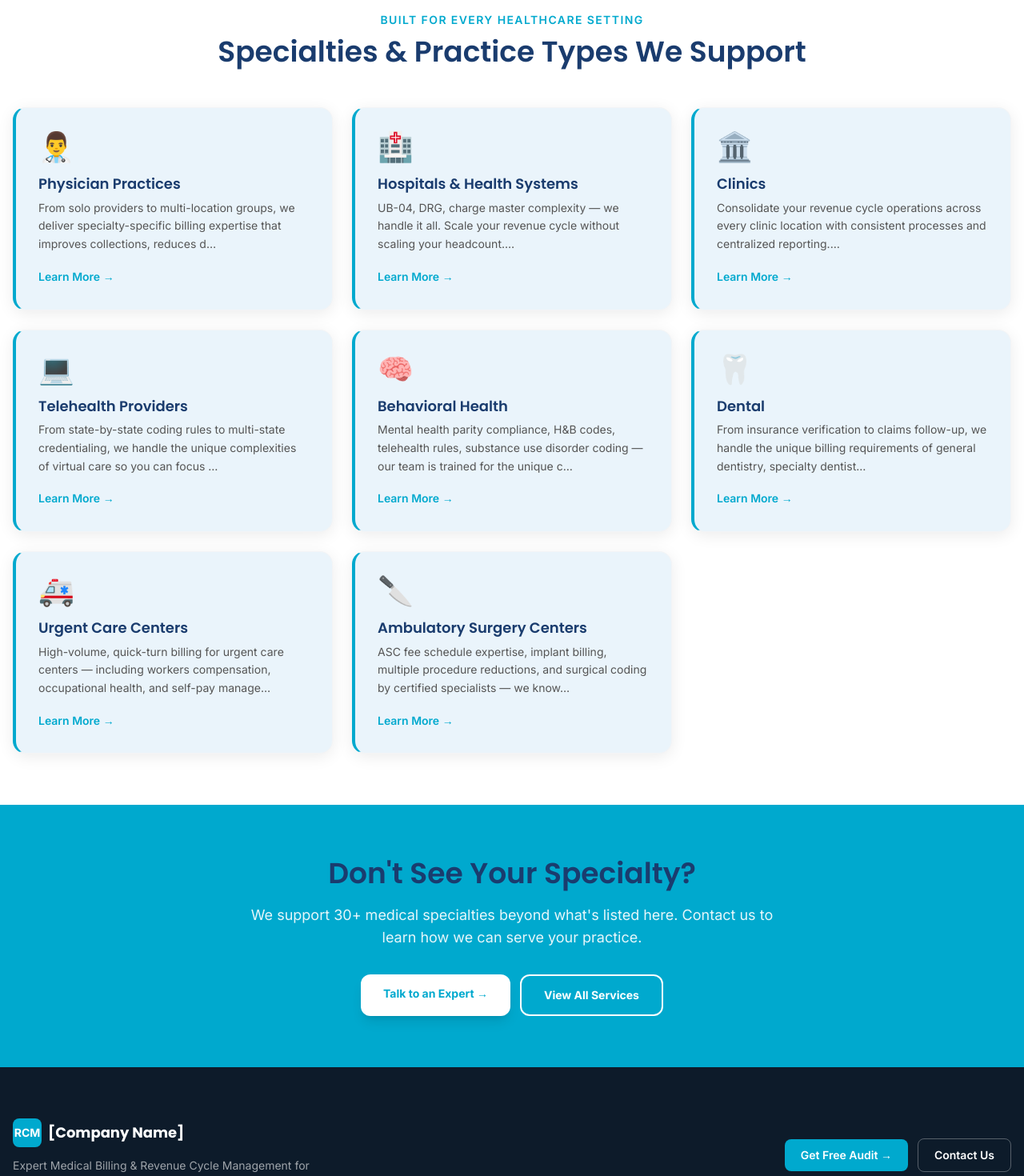
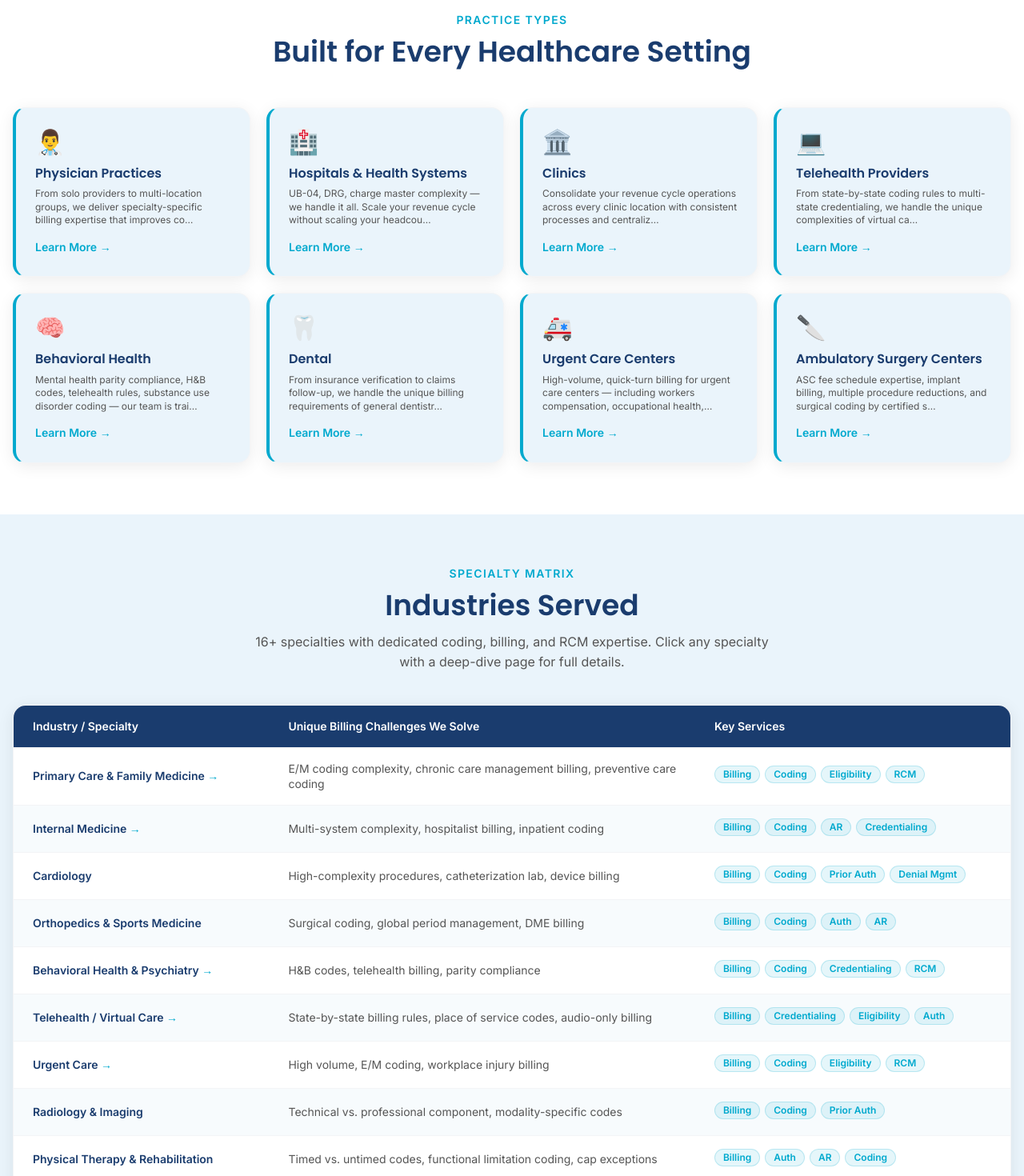
Before and after one commit to raffayprogrammer/Website, a Next.js app: page /industries in a window 1280 px wide. Shown: the part 560-2030 px from the top of the page at 80% size. Built offline with nearby package versions, Linux system fonts and the light colour scheme.

Commit message:
Sections 6.11 and 7 alignment - VMA Services 10 + VMA Advantages comparison table; Industries page with 16-row Specialty Matrix per spec 7.2

```diff
--- a/src/app/industries/page.tsx
+++ b/src/app/industries/page.tsx
@@ -4,49 +4,60 @@ import PageLayout from "@/components/shared/PageLayout";
 import PageHero from "@/components/shared/PageHero";
 import CtaBanner from "@/components/shared/CtaBanner";
 import { industries } from "@/data/industries";
+import { specialtyTable } from "@/data/specialty-table";
 
+/* Section 7.0 — SEO */
 export const metadata: Metadata = {
-  title: "Industries We Serve | Medical Billing for Every Specialty | [Company Name]",
+  title: "Medical Billing for All Specialties & Practice Types | [Company Name]",
   description:
-    "Specialty-specific medical billing and RCM services for physician practices, hospitals, clinics, telehealth, behavioral health, urgent care, and more.",
+    "Specialty-specific medical billing and RCM services for physician practices, hospitals, telehealth, behavioral health, urgent care, and more across the United States.",
+  keywords: [
+    "specialty medical billing",
+    "physician practice billing",
+    "hospital billing services",
+    "telehealth billing",
+    "behavioral health billing",
+  ],
 };
 
 export default function IndustriesOverview() {
   return (
     <PageLayout>
+      {/* 7.1 Hero */}
       <PageHero
         eyebrow="Industries"
         title="One Partner. Every Specialty."
-        subtitle="Healthcare billing is not one-size-fits-all. Every specialty has unique coding rules, payer requirements, and documentation standards. We build specialty-specific RCM programs for every practice type."
+        subtitle="Healthcare billing is not one-size-fits-all. Every specialty has unique coding rules, payer requirements, and documentation standards. [Company Name] builds specialty-specific RCM programs for every practice type."
         crumbs={[{ label: "Industries" }]}
       />
 
+      {/* Practice-type cards (deep-dive industry pages) */}
       <section className="py-16 bg-white">
         <div className="max-w-7xl mx-auto px-4">
           <div className="text-center mb-12">
             <p className="text-cyan font-semibold uppercase tracking-widest text-sm mb-2">
+              Practice Types
+            </p>
+            <h2 className="t-h2-section font-[family-name:var(--font-poppins)]">
               Built for Every Healthcare Setting
-            </p>
-            <h2 className="text-3xl lg:text-4xl font-bold text-navy font-[family-name:var(--font-poppins)]">
-              Specialties &amp; Practice Types We Support
             </h2>
           </div>
 
-          <div className="grid sm:grid-cols-2 lg:grid-cols-3 gap-6">
+          <div className="grid sm:grid-cols-2 lg:grid-cols-4 gap-5">
             {Object.values(industries).map((ind) => (
               <Link
                 key={ind.slug}
                 href={`/industries/${ind.slug}`}
-                className="bg-ice border border-gray-100 rounded-2xl p-7 card-hover border-l-4 border-l-cyan group block"
+                className="bg-ice border border-gray-100 rounded-2xl p-6 card-hover border-l-4 border-l-cyan group block"
               >
-                <div className="text-4xl mb-4">{ind.icon}</div>
-                <h3 className="font-bold text-navy text-lg font-[family-name:var(--font-poppins)] mb-2">
+                <div className="text-3xl mb-3">{ind.icon}</div>
+                <h3 className="font-bold text-navy text-base font-[family-name:var(--font-poppins)] mb-2">
                   {ind.title}
                 </h3>
-                <p className="text-body text-sm leading-relaxed mb-4">
-                  {ind.heroSubheadline.slice(0, 130)}…
+                <p className="text-body text-xs leading-snug mb-3 line-clamp-3">
+                  {ind.heroSubheadline.slice(0, 110)}…
                 </p>
-                <span className="text-cyan font-semibold text-sm inline-flex items-center gap-1 group-hover:gap-2 transition-all">
+                <span className="text-cyan font-semibold text-sm group-hover:gap-2 transition-all inline-flex items-center gap-1">
                   Learn More →
                 </span>
               </Link>
@@ -55,12 +66,105 @@ export default function IndustriesOverview() {
         </div>
       </section>
 
+      {/* 7.2 Industries Served — full specialty matrix */}
+      <section className="py-16 bg-ice">
+        <div className="max-w-7xl mx-auto px-4">
+          <div className="text-center mb-10">
+            <p className="text-cyan font-semibold uppercase tracking-widest text-sm mb-2">
+              Specialty Matrix
+            </p>
+            <h2 className="t-h2-section font-[family-name:var(--font-poppins)] mb-3">
+              Industries Served
+            </h2>
+            <p className="text-body max-w-2xl mx-auto">
+              16+ specialties with dedicated coding, billing, and RCM expertise.
+              Click any specialty with a deep-dive page for full details.
+            </p>
+          </div>
+
+          {/* Desktop / tablet table */}
+          <div className="hidden md:block bg-white rounded-2xl border border-gray-100 shadow-card overflow-hidden">
+            <div className="grid grid-cols-[1.2fr_2fr_1.3fr] bg-navy text-white font-semibold text-sm px-6 py-4">
+              <div>Industry / Specialty</div>
+              <div>Unique Billing Challenges We Solve</div>
+              <div>Key Services</div>
+            </div>
+            {specialtyTable.map((row, i) => (
+              <div
+                key={row.industry}
+                className={`grid grid-cols-[1.2fr_2fr_1.3fr] px-6 py-4 border-t border-gray-100 text-sm items-center ${
+                  i % 2 === 1 ? "bg-ice/40" : "bg-white"
+                }`}
+              >
+                <div className="font-semibold text-navy">
+                  {row.href ? (
+                    <Link href={row.href} className="hover:text-cyan transition-colors">
+                      {row.industry} <span className="text-cyan">→</span>
+                    </Link>
+                  ) : (
+                    row.industry
+                  )}
+                </div>
+                <div className="text-body text-sm leading-snug">{row.challenges}</div>
+                <div className="text-charcoal text-xs">
+                  {row.services.split(",").map((s, idx) => (
+                    <span
+                      key={idx}
+                      className="inline-block bg-cyan/10 text-cyan border border-cyan/20 rounded-full px-2.5 py-0.5 mr-1.5 mb-1 font-semibold"
+                    >
+                      {s.trim()}
+                    </span>
+                  ))}
+                </div>
+              </div>
+            ))}
+          </div>
+
+          {/* Mobile stack */}
+          <div className="md:hidden space-y-4">
+            {specialtyTable.map((row) => (
+              <div
+                key={row.industry}
+                className="bg-white rounded-xl p-5 border-l-4 border-l-cyan border border-gray-100 shadow-card"
+              >
+                <h3 className="font-bold text-navy text-base font-[family-name:var(--font-poppins)] mb-2">
+                  {row.href ? (
+                    <Link href={row.href} className="hover:text-cyan">
+                      {row.industry} →
+                    </Link>
+                  ) : (
+                    row.industry
+                  )}
+                </h3>
+                <p className="text-body text-xs uppercase tracking-widest font-semibold mb-1">
+                  Challenges We Solve
+                </p>
+                <p className="text-body text-sm mb-3">{row.challenges}</p>
+                <p className="text-body text-xs uppercase tracking-widest font-semibold mb-1">
+                  Key Services
+                </p>
+                <div>
+                  {row.services.split(",").map((s, idx) => (
+                    <span
+                      key={idx}
+                      className="inline-block bg-cyan/10 text-cyan border border-cyan/20 rounded-full px-2.5 py-0.5 mr-1.5 mb-1 font-semibold text-xs"
+                    >
+                      {s.trim()}
+                    </span>
+                  ))}
+                </div>
+              </div>
+            ))}
+          </div>
+        </div>
+      </section>
+
       <CtaBanner
         title="Don't See Your Specialty?"
         subtitle="We support 30+ medical specialties beyond what's listed here. Contact us to learn how we can serve your practice."
-        primaryLabel="Talk to an Expert →"
+        primaryLabel="▶ Talk to an Expert →"
         primaryHref="/contact"
-        secondaryLabel="View All Services"
+        secondaryLabel="▶ View All Services →"
         secondaryHref="/services"
       />
     </PageLayout>
--- a/src/data/services.ts
+++ b/src/data/services.ts
@@ -685,16 +685,25 @@ export const services: Record<string, ServiceData> = {
     related: ["medical-billing", "accounts-receivable", "charge-entry"],
   },
 
+  /* Section 6.11 — Virtual Medical Assistants Service Page (spec-verbatim) */
   "virtual-medical-assistants": {
     slug: "virtual-medical-assistants",
     title: "Virtual Medical Assistants",
-    metaTitle: "Virtual Medical Assistants for Healthcare | Trained VMAs",
+    metaTitle: "Virtual Medical Assistants for Healthcare | Trained VMAs | [Company Name]",
     metaDesc:
-      "Trained virtual medical assistants to handle scheduling, patient communications, billing support, and administrative workflows.",
+      "Trained virtual medical assistants to handle scheduling, patient communications, billing support, and administrative workflows for your healthcare practice.",
+    keywords: [
+      "virtual medical assistant",
+      "healthcare virtual assistant",
+      "medical VMA",
+      "remote medical staff",
+      "healthcare administrative support",
+    ],
+    heroCta: "Build Your Virtual Team Today",
     icon: "🎧",
     heroHeadline: "Expand Your Team Without Expanding Your Overhead",
     heroSubheadline:
-      "Staffing shortages are one of the biggest challenges facing healthcare practices today. Our Virtual Medical Assistants (VMAs) provide fully trained, HIPAA-compliant administrative support — at a fraction of the cost of in-house hires.",
+      "Staffing shortages are one of the biggest challenges facing healthcare practices today. [Company Name]'s Virtual Medical Assistants (VMAs) provide fully trained, HIPAA-compliant administrative support — at a fraction of the cost of in-house hires.",
     painPoints: [
       "Front-desk staff overwhelmed with admin tasks",
       "High in-house staff turnover and recruiting cost",
@@ -711,14 +720,29 @@ export const services: Record<string, ServiceData> = {
       { step: "4", activity: "Weekly QA reviews and feedback" },
       { step: "5", activity: "Scalable team adds/removes within days" },
     ],
+    deliverablesTitle: "VMA Services Include",
     deliverables: [
-      "Patient scheduling & appointment management",
-      "Insurance verification & pre-auth support",
+      "Patient scheduling and appointment management",
+      "Insurance verification and pre-authorization support",
       "Patient intake and registration",
-      "Medical records requests & referral coordination",
+      "Medical records requests and management",
+      "Referral coordination",
+      "Billing follow-up support",
+      "Patient communication (calls, emails, portal messages)",
       "Prescription refill request routing",
-      "Patient calls, emails, and portal messages",
-      "General administrative support",
+      "Prior authorization initiation",
+      "General administrative and clerical support",
+    ],
+    kpisEyebrow: "In-House vs. VMA",
+    kpisTitle: "VMA Advantages",
+    kpisColumns: { kpi: "Feature", industry: "In-House Staff", target: "[Company Name] VMA" },
+    kpis: [
+      { kpi: "Hiring & Training Time", industry: "4–8 weeks",            target: "Ready within 1 week" },
+      { kpi: "Monthly Cost",           industry: "$4,000–$6,000+",       target: "60–70% less" },
+      { kpi: "HIPAA Compliance",       industry: "Your responsibility to train", target: "Pre-trained, BAA provided" },
+      { kpi: "Turnover Risk",          industry: "High (industry avg 30–50%)",  target: "Managed by us — no gaps" },
+      { kpi: "Scalability",            industry: "Slow / costly",        target: "Add or remove staff in days" },
+      { kpi: "Coverage Hours",         industry: "Limited to office hours", target: "Flexible / extended hours available" },
     ],
     whoFor: [
       "Practices facing staffing shortages",
--- /dev/null
+++ b/src/data/specialty-table.ts
@@ -0,0 +1,28 @@
+/* Section 7.2 — Industries Served full table (16 rows per spec).
+   Maps each specialty to its unique billing challenges and recommended services. */
+export type SpecialtyRow = {
+  industry: string;
+  challenges: string;
+  services: string;
+  /** Optional link to an individual industry page if one exists. */
+  href?: string;
+};
+
+export const specialtyTable: SpecialtyRow[] = [
+  { industry: "Primary Care & Family Medicine",   challenges: "E/M coding complexity, chronic care management billing, preventive care coding",     services: "Billing, Coding, Eligibility, RCM",            href: "/industries/physician-practices" },
+  { industry: "Internal Medicine",                challenges: "Multi-system complexity, hospitalist billing, inpatient coding",                       services: "Billing, Coding, AR, Credentialing",           href: "/industries/physician-practices" },
+  { industry: "Cardiology",                       challenges: "High-complexity procedures, catheterization lab, device billing",                      services: "Billing, Coding, Prior Auth, Denial Mgmt" },
+  { industry: "Orthopedics & Sports Medicine",    challenges: "Surgical coding, global period management, DME billing",                              services: "Billing, Coding, Auth, AR" },
+  { industry: "Behavioral Health & Psychiatry",   challenges: "H&B codes, telehealth billing, parity compliance",                                     services: "Billing, Coding, Credentialing, RCM",          href: "/industries/behavioral-health" },
+  { industry: "Telehealth / Virtual Care",        challenges: "State-by-state billing rules, place of service codes, audio-only billing",            services: "Billing, Credentialing, Eligibility, Auth",    href: "/industries/telehealth" },
+  { industry: "Urgent Care",                      challenges: "High volume, E/M coding, workplace injury billing",                                    services: "Billing, Coding, Eligibility, RCM",            href: "/industries/urgent-care" },
+  { industry: "Radiology & Imaging",              challenges: "Technical vs. professional component, modality-specific codes",                       services: "Billing, Coding, Prior Auth" },
+  { industry: "Physical Therapy & Rehabilitation",challenges: "Timed vs. untimed codes, functional limitation coding, cap exceptions",               services: "Billing, Auth, AR, Coding" },
+  { industry: "Dermatology",                      challenges: "Destruction procedures, excision coding, cosmetic vs. medical",                       services: "Billing, Coding, Prior Auth" },
+  { industry: "Gastroenterology",                 challenges: "Endoscopy coding, colonoscopy rules, anesthesia co-billing",                          services: "Billing, Coding, Auth, AR" },
+  { industry: "OB/GYN",                           challenges: "Obstetric global periods, maternity bundling, gynecological procedures",              services: "Billing, Coding, RCM" },
+  { industry: "Neurology",                        challenges: "Neurophysiology, EEG/EMG, headache management coding",                                services: "Billing, Coding, Prior Auth" },
+  { industry: "Ambulatory Surgery Centers (ASC)", challenges: "ASC fee schedule, implant billing, multiple procedure reductions",                    services: "Billing, Coding, Credentialing, RCM",          href: "/industries/ambulatory-surgery" },
+  { industry: "Hospitals & Health Systems",       challenges: "UB-04, DRG, revenue codes, charge master review",                                     services: "Billing, Coding, RCM, AR",                     href: "/industries/hospitals" },
+  { industry: "FQHCs & Community Health Centers", challenges: "FQHC all-inclusive rate, grant-funded services, sliding fee scale",                   services: "Billing, RCM, Credentialing" },
+];
```
Also changed, not shown: src/app/services/virtual-medical-assistants/page.tsx (+10 -2 lines).
